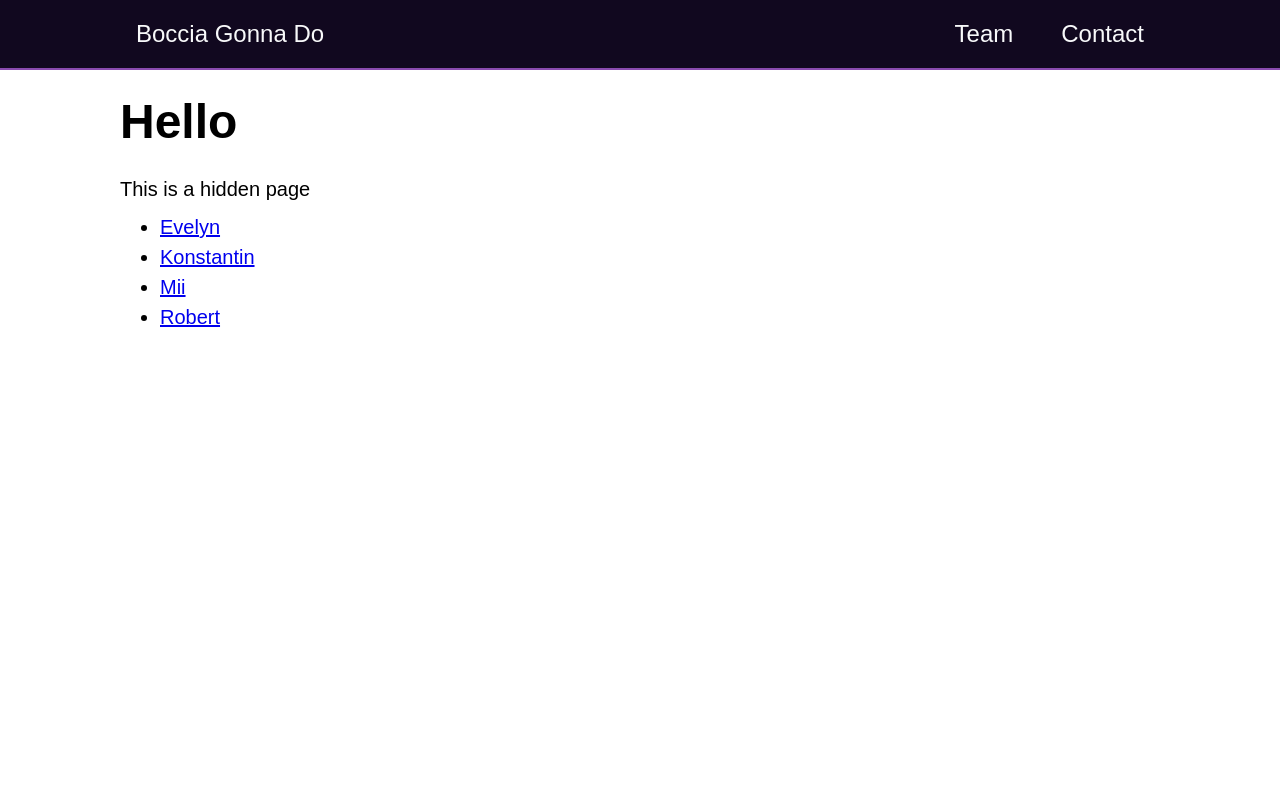
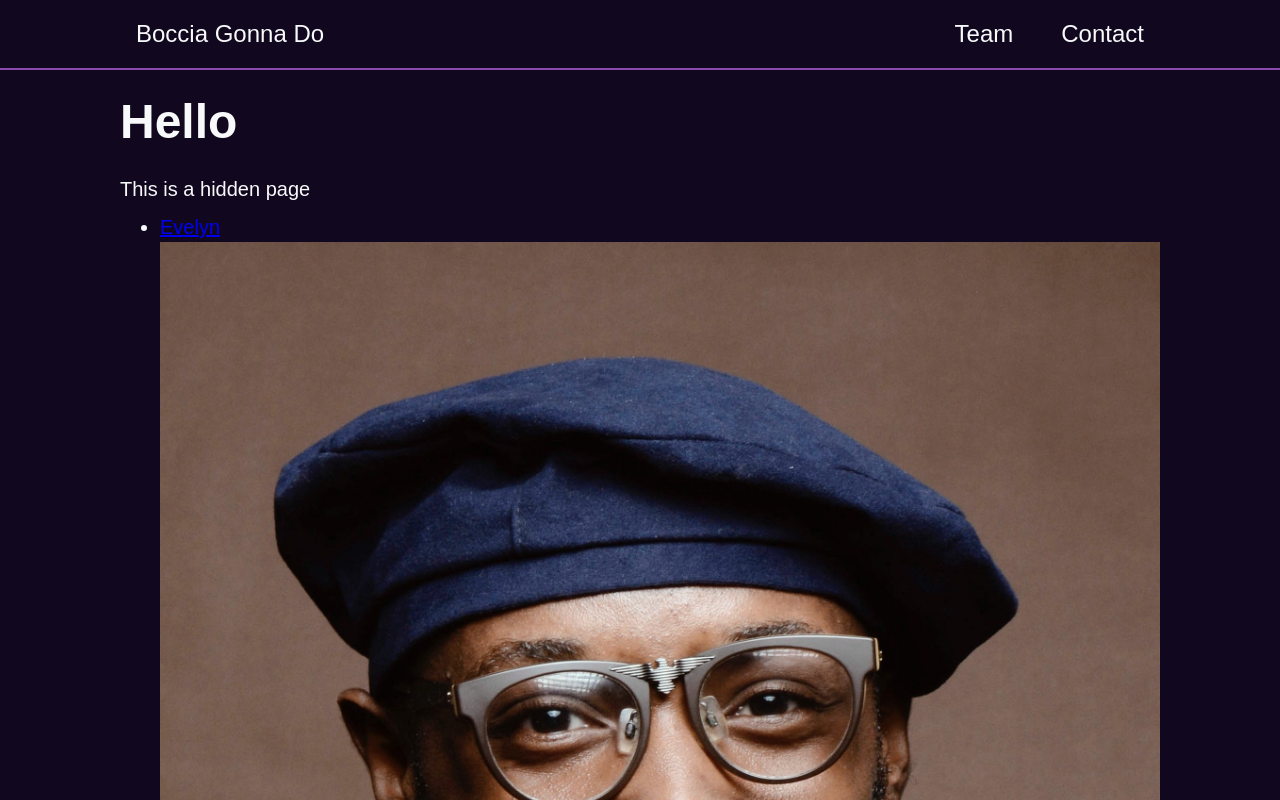
Before and after one commit to derjubu/boccia-gonna-do, a Gatsby site: page /team in a window 1280 px wide. Shown: the top 800 px of the page. Built offline with nearby package versions, Linux system fonts and the light colour scheme; Gatsby itself is replaced by a stand-in of ours.

Commit message:
add: photos to team overview

```diff
--- a/src/components/layout/layout.module.css
+++ b/src/components/layout/layout.module.css
@@ -31,6 +31,8 @@ body {
   line-height: 1.5;
   -webkit-font-smoothing: antialiased;
   font-family: sans-serif;
+  background-color: var(--background-main);
+  color: var(--font-color-main);
 }
 /*
     6. Improve media defaults
--- a/src/helpers/variables.css
+++ b/src/helpers/variables.css
@@ -1,6 +1,7 @@
 :root {
   --font-color-navi: #f8f9fa;
   --font-color-hover: #11081f;
+  --font-color-main: #f8f9fa;
 
   --font-size-400: 1rem;
   --font-size-500: 1.25rem;
--- a/src/pages/team/index.tsx
+++ b/src/pages/team/index.tsx
@@ -2,6 +2,7 @@ import { graphql } from 'gatsby'
 import * as React from 'react'
 import Layout from '../../components/layout/layout'
 import GatsbyLink from 'gatsby-link'
+import { GatsbyImage, getImage } from 'gatsby-plugin-image'
 
 export const getAllTeamMembers = graphql`
   query {
@@ -32,6 +33,10 @@ export default function Hidden(data: any) {
             <li>
               <GatsbyLink to={`/team/${node.frontmatter.title.toLowerCase()}`}>
                 {node.frontmatter.title}
+                <GatsbyImage
+                  alt={'This is ' + node.frontmatter.title}
+                  image={getImage(node.frontmatter.hero_image)!}
+                />
               </GatsbyLink>
             </li>
           ))}
```
